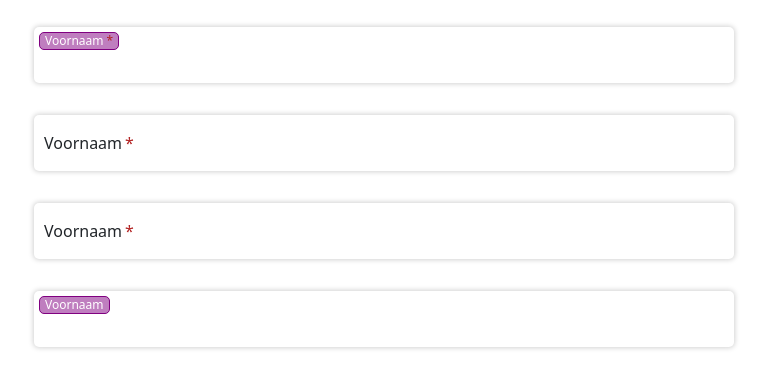
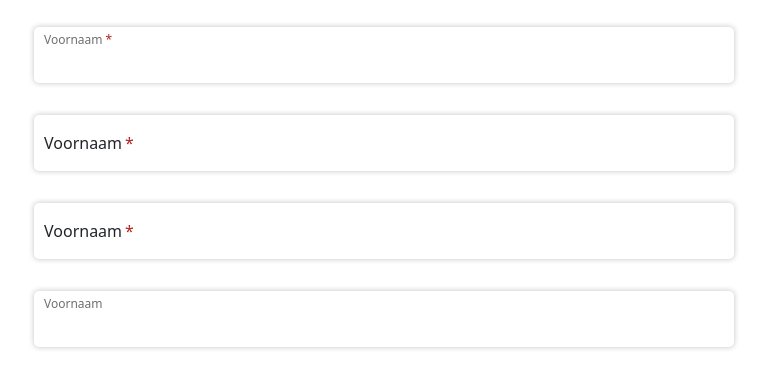
Before and after one commit to Sander-Brilman/EzForm, a plain HTML site: page index.html in a window 1280 px wide. Shown: the part 53-440 px from the top of the page, without its empty margins (256-1023 px from the left). Drawn offline with nearby package versions, Linux system fonts and the light colour scheme.

Commit message:
small change

```diff
--- a/css/variables.css
+++ b/css/variables.css
@@ -200,7 +200,7 @@
     --tag-invalid-color: var(--global-error-color);
 
     --tag-invalid-suffix-color: initial;
-    --tag-invalid-suffix: initial;
+    --tag-invalid-suffix: '!';
 
     --tag-invalid-border: initial;
     --tag-invalid-border-bottom: initial;
--- a/index.html
+++ b/index.html
@@ -67,9 +67,6 @@
         --input-border-bottom: solid var(--global-primary-color) 2px;
         --input-border-radius: 0px; */
 
-        --tag-border: solid 1px purple;
-        --tag-color: white;
-        --tag-background: rgba(128, 0, 128, 0.507);
 
 /*
         --tag-invalid-border: solid firebrick 1px;
```
